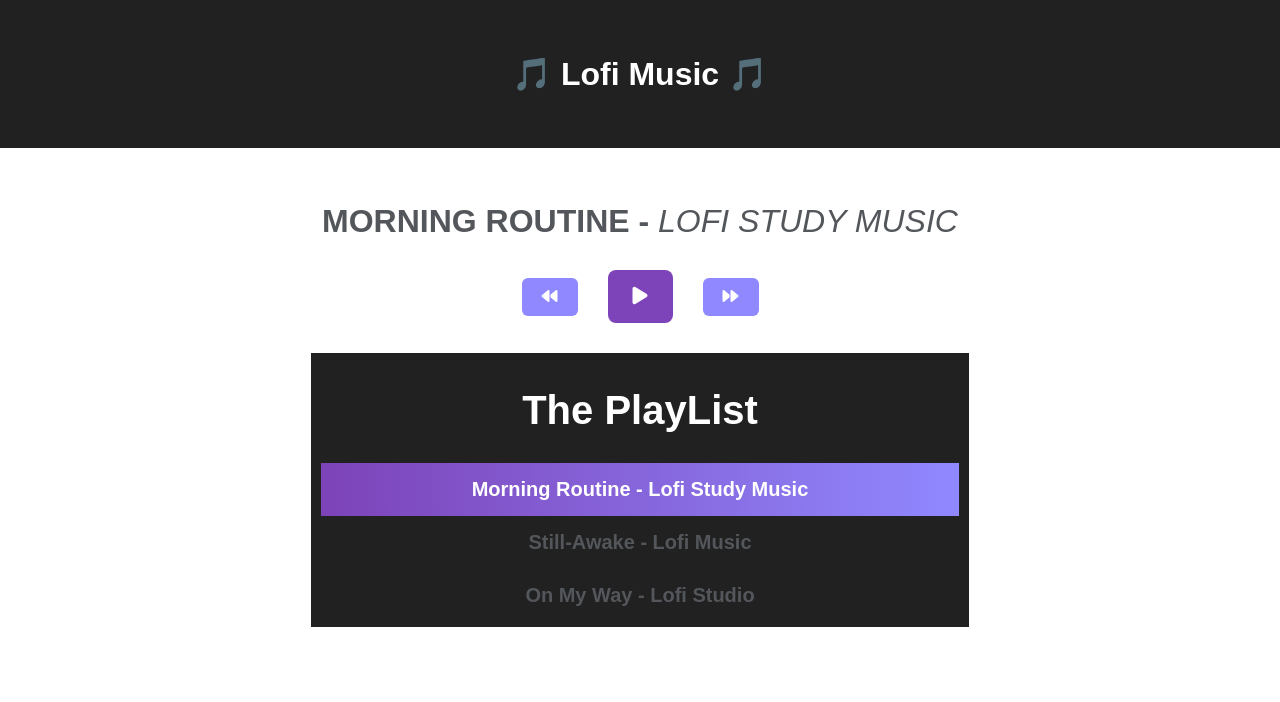
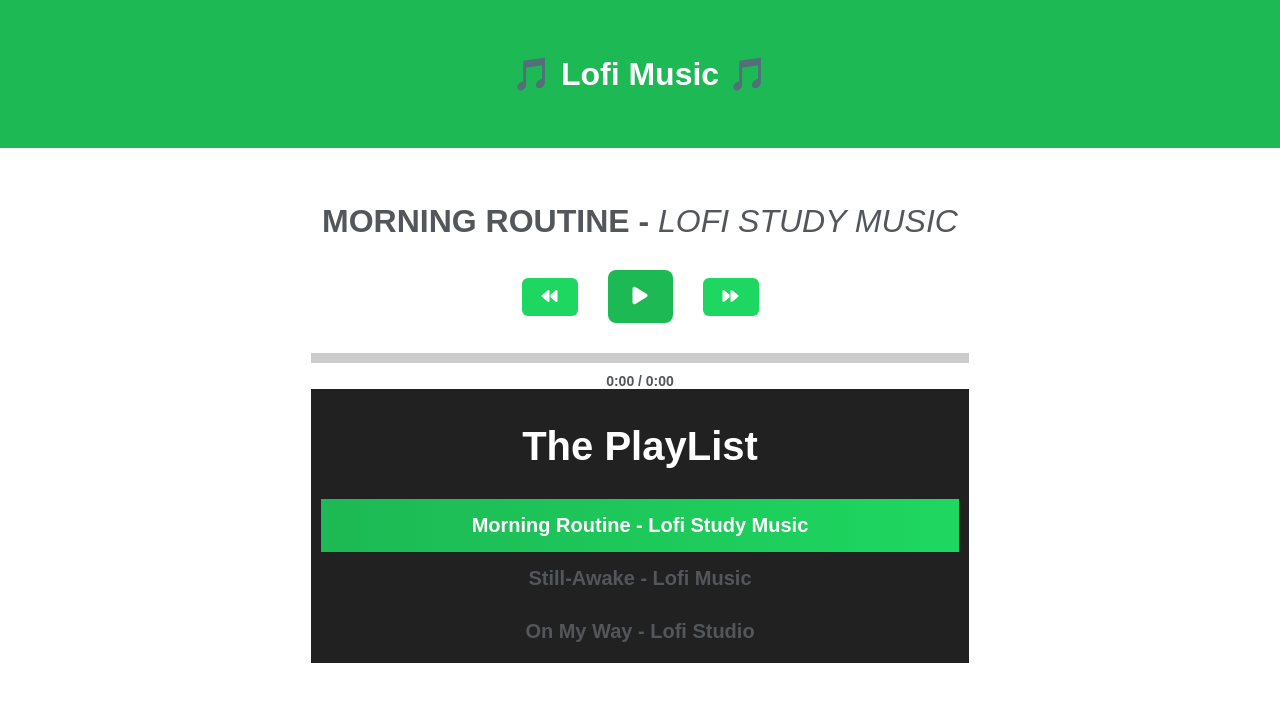
Before and after one commit to bouboudev/lofi-music, a Vue app: page / in a window 1280 px wide. Shown: the top 702 px of the page. Built offline with nearby package versions, Linux system fonts and the light colour scheme.

Commit message:
feat: add progress bar and time display to the music player

```diff
--- a/src/App.vue
+++ b/src/App.vue
@@ -22,6 +22,13 @@
           <button class="next" @click="next">
             <i class="fas fa-forward"></i>
           </button>
+        </div>
+        <div class="progress-bar" @click="seek">
+          <div class="progress" :style="{ width: (currentTime / duration) * 100 + '%' }"></div>
+        </div>
+
+        <div class="time-display">
+          {{ formatTime(currentTime) }} / {{ formatTime(player.duration || 0) }}
         </div>
 
         <section class="playlist">
@@ -48,6 +55,8 @@ export default {
       current: {},
       index: 0,
       isPlaying: false,
+      currentTime: 0,
+      duration: 0,
       songs: [
         {
           title: "Morning Routine",
@@ -74,27 +83,55 @@ export default {
         this.current = song;
 
         this.player.src = this.current.src;
+
+
       }
+
+      this.duration = this.player.duration;
+      this.currentTime = this.player.currentTime;
+
+      this.timer = setInterval(() => {
+        this.currentTime = this.player.currentTime;
+
+        // Ajuster la barre de progression
+        if (this.player.currentTime >= this.duration) {
+          clearInterval(this.timer);
+        }
+      }, 100);
 
       this.player.play();
 
       // musique terminé passe suivante
       this.player.addEventListener(
         "ended",
-        function() {
+        () => {
+          clearInterval(this.timer);
           this.index++;
           if (this.index > this.songs.length - 1) {
             this.index = 0;
           }
-        }.bind(this)
+          this.current = this.songs[this.index];
+          this.currentTime = 0;
+          this.play(this.current);
+
+        }
       );
 
       this.isPlaying = true;
+    },
+    seek(event) {
+      //changer la position de la musique en fonction de la position de la souris
+      const progressBar = this.$el.querySelector('.progress-bar');
+      const newTime = (event.offsetX / progressBar.clientWidth) * this.duration;
+      this.player.currentTime = newTime;
+      this.currentTime = newTime;
+      this.duration = this.player.duration;
     },
 
     pause() {
       this.player.pause();
       this.isPlaying = false;
+      clearInterval(this.timer);
     },
     next() {
       this.index++;
@@ -103,6 +140,9 @@ export default {
       }
       this.current = this.songs[this.index];
       this.play(this.current);
+
+      clearInterval(this.timer);
+      this.duration = this.player.duration;
     },
     prev() {
       this.index--;
@@ -111,11 +151,25 @@ export default {
       }
       this.current = this.songs[this.index];
       this.play(this.current);
+      clearInterval(this.timer);
+      this.duration = this.player.duration;
+
+    },
+    formatTime(time) {
+      const minutes = Math.floor(time / 60);
+      const seconds = Math.floor(time % 60);
+      return `${minutes}:${seconds < 10 ? '0' : ''}${seconds}`;
     },
   },
   created() {
     this.current = this.songs[this.index];
     this.player.src = this.current.src;
+  },
+  mounted() {
+    // Récupérer la durée de la musique une fois qu'elle est chargée
+    this.player.addEventListener('loadedmetadata', () => {
+      this.duration = this.player.duration;
+    });
   },
 };
 </script>
@@ -130,8 +184,8 @@ export default {
 }
 
 :root {
-  --couleur-principale: #7d43b8;
-  --couleur-secondaire: #9088ff;
+  --couleur-principale: #1db954;
+  --couleur-secondaire: #1ed760;
 }
 
 body {
@@ -143,7 +197,7 @@ header {
   justify-content: center;
   align-items: center;
   padding: 55px;
-  background: #212121;
+  background: var(--couleur-principale);
   color: #fff;
 }
 
@@ -234,4 +288,26 @@ button:hover {
     var(--couleur-secondaire)
   );
 }
+
+.progress-bar {
+  height: 10px;
+  background-color: #ccc;
+  position: relative;
+  cursor: pointer;
+}
+
+.progress {
+  height: 100%;
+  width: 0;
+  background-color: var(--couleur-secondaire);
+  transition: width 0.3s ease;
+}
+
+.time-display {
+  text-align: center;
+  font-size: 14px;
+  font-weight: 700;
+  color: #53565a;
+  margin-top: 10px;
+}
 </style>
```
